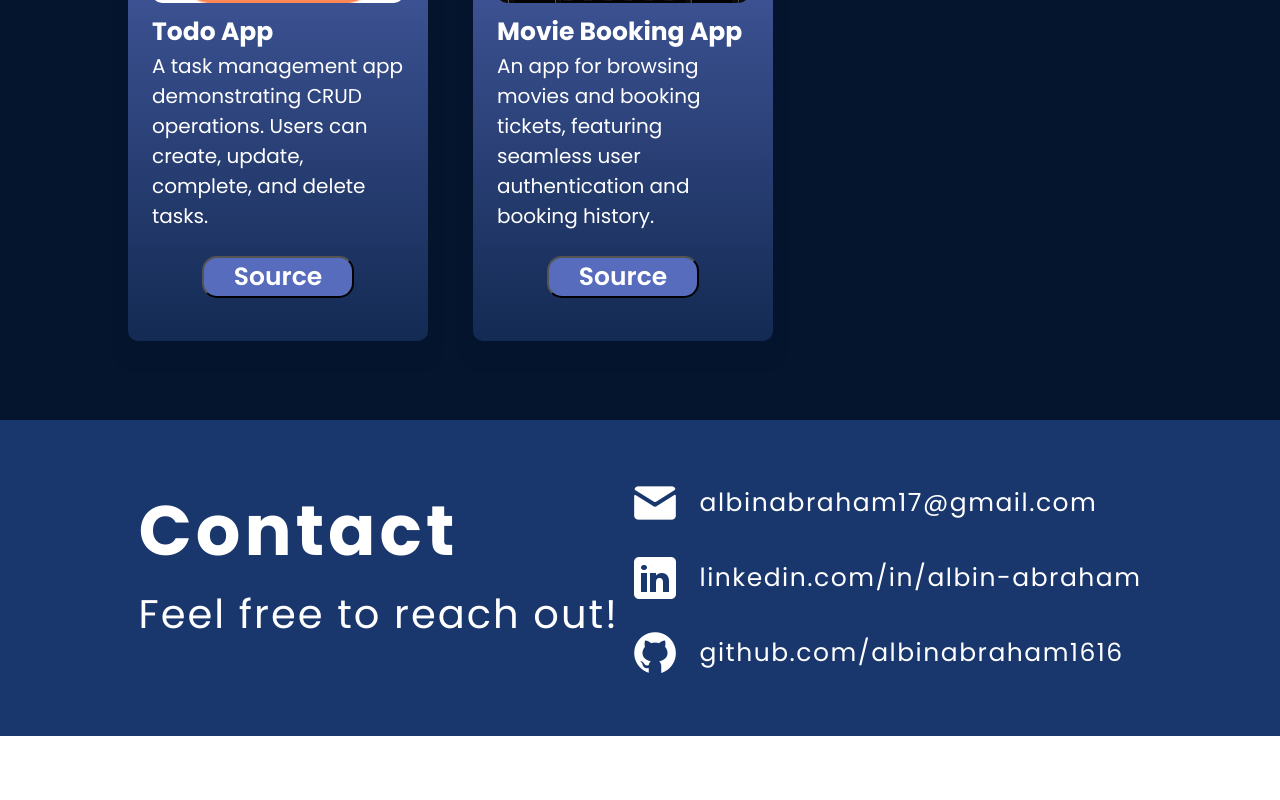
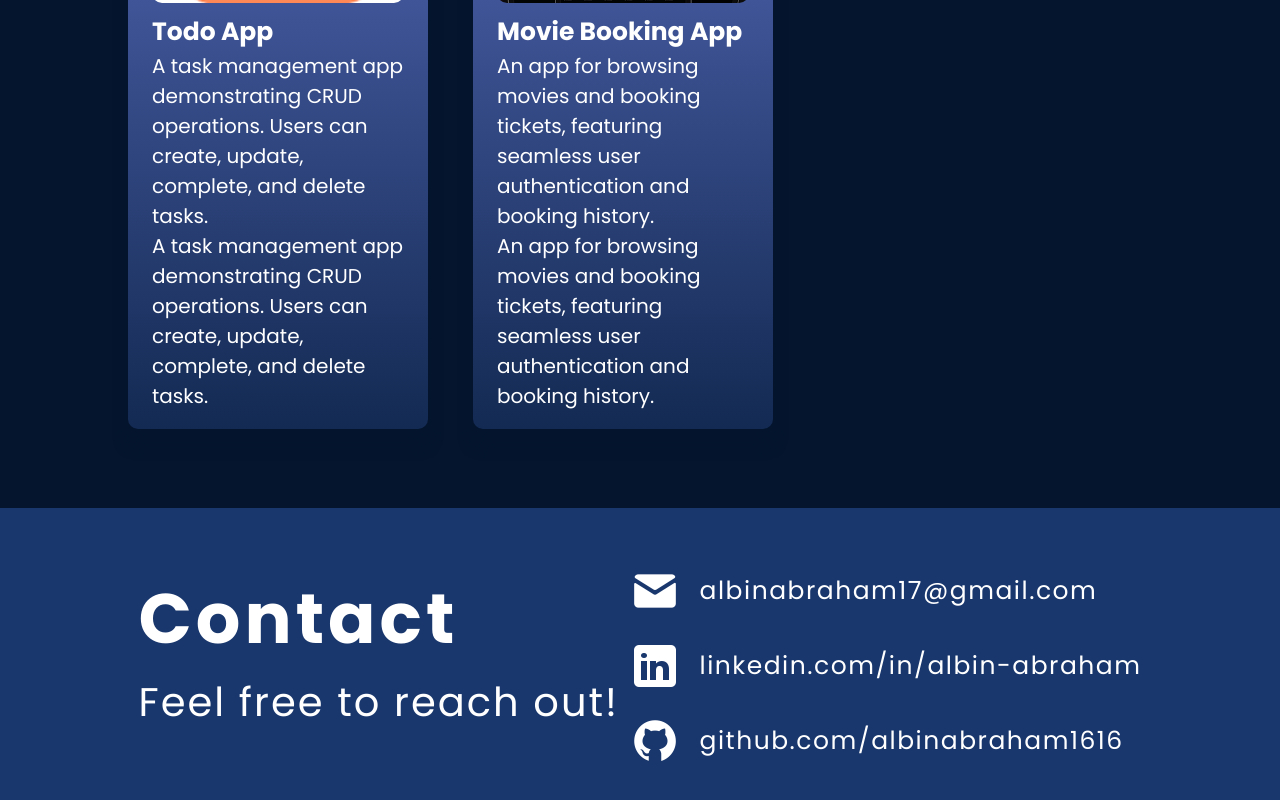
Before and after one commit to albin1616/Portfolio, a React (Create React App) app: page / in a window 1280 px wide. Shown: the part 2799-3599 px from the top of the page. Before the commit the page ends 3535 px from the top, so only its background shows below. Built offline with nearby package versions, Linux system fonts and the light colour scheme; a web font is replaced by a local one.

Commit message:
fix: add des again

```diff
--- a/src/components/Projects/ProjectCard.tsx
+++ b/src/components/Projects/ProjectCard.tsx
@@ -13,9 +13,10 @@ const ProjectCard = ({
       />
       <h2 className={styles.title}>{title}</h2>
       <p className={styles.description}>{description}</p>
-      <button onClick={() => window.open(source, '_blank')} className={styles.sourceBtn}>
+      {/* <button onClick={() => window.open(source, '_blank')} className={styles.sourceBtn}>
         Source
-      </button>
+      </button> */}
+      <p className={styles.description}>{description}</p>
     </div>
   );
 };
```
